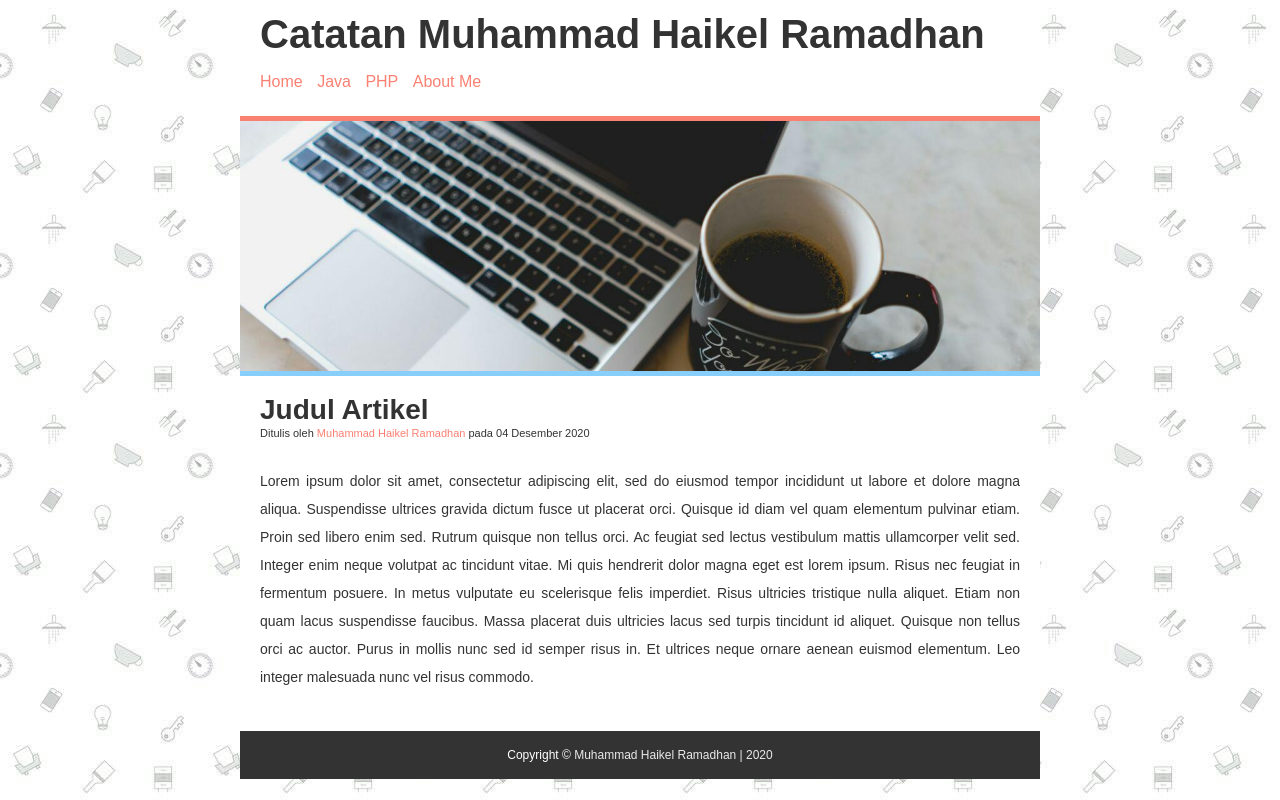
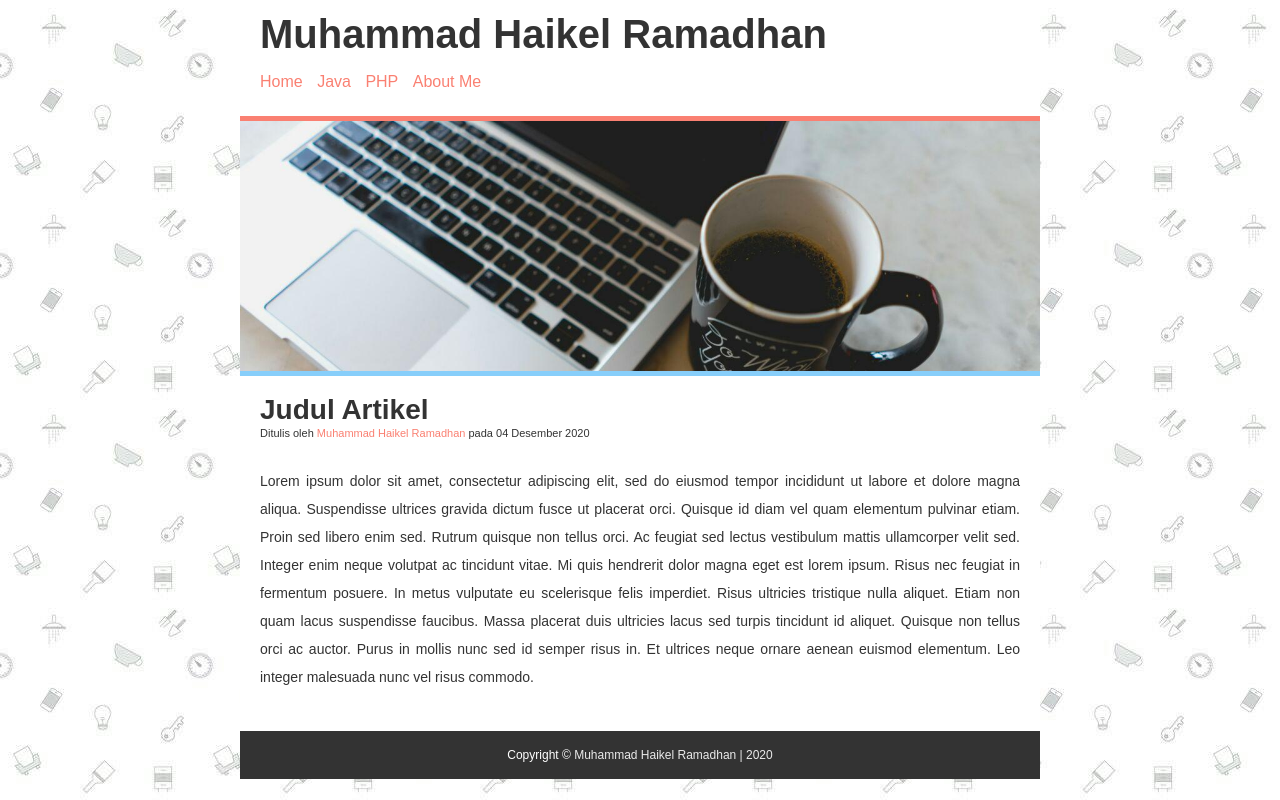
Before and after one commit to lestarianisa/web1_19630104, a plain HTML site: page Membuat Web/Index.html in a window 1280 px wide. Drawn offline with Linux system fonts and the light colour scheme.

Commit message:
Update Index.html

```diff
--- a/Membuat Web/Index.html
+++ b/Membuat Web/Index.html
@@ -9,7 +9,7 @@
 <body>
     <div class="container">
         <div class="header">
-            <h1 class="judul">Catatan Muhammad Haikel Ramadhan</h1>
+            <h1 class="judul">Muhammad Haikel Ramadhan</h1>
             <ul>
                 <li><a href="#">Home</a></li>
                 <li><a href="#">Java</a></li>
```
